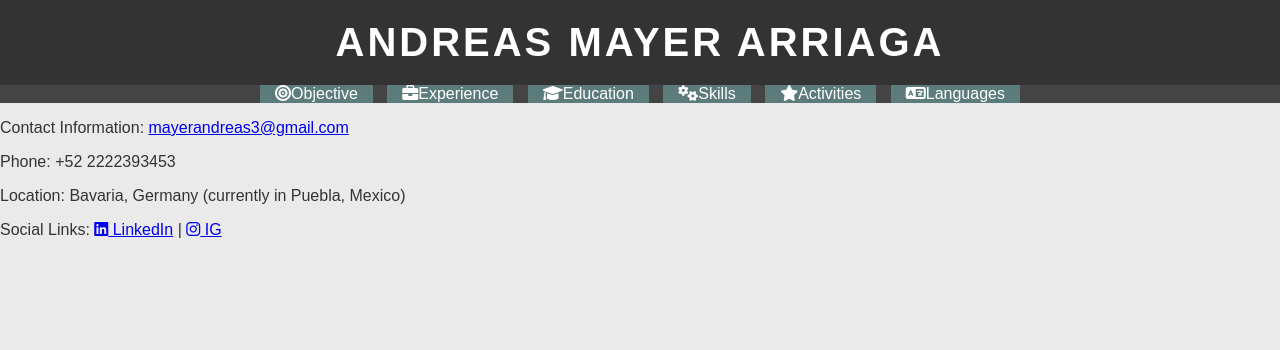
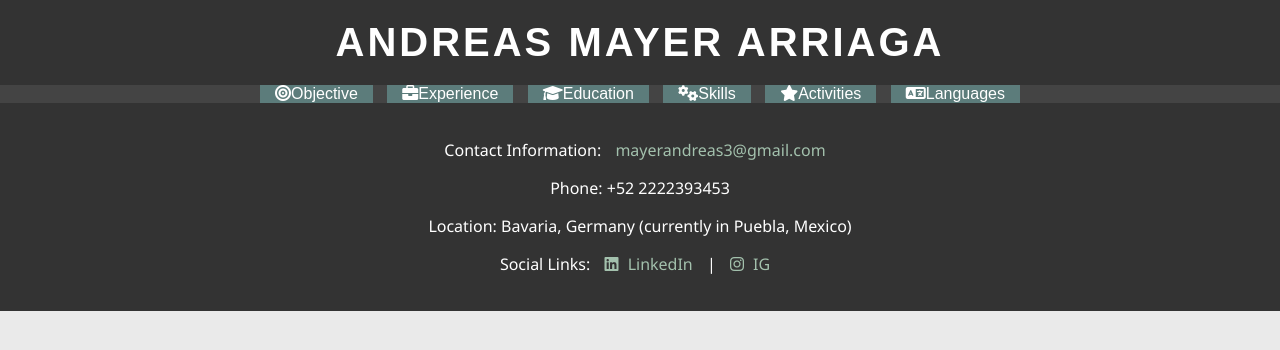
Before and after one commit to andymayr/blog, a plain HTML site: page index.html in a window 1280 px wide. Drawn offline with Linux system fonts and the light colour scheme.

Commit message:
Update styles.css

```diff
--- a/styles.css
+++ b/styles.css
@@ -219,4 +219,28 @@ width: 100%;
 
 .active, .dot:hover {
     background-color: #717171;
+
 }
+footer {
+    background-color: #333;
+    color: white;
+    text-align: center;
+    padding: 20px;
+    font-family: 'Segoe UI', Tahoma, Geneva, Verdana, sans-serif; /* New typography */
+}
+
+footer a {
+    color: #a3c1ad;
+    text-decoration: none;
+    margin: 0 10px;
+}
+
+footer a:hover {
+    text-decoration: underline;
+    color: #ffffff;
+}
+
+/* Font Awesome Icons */
+.fab {
+    margin-right: 5px;
+}
```
